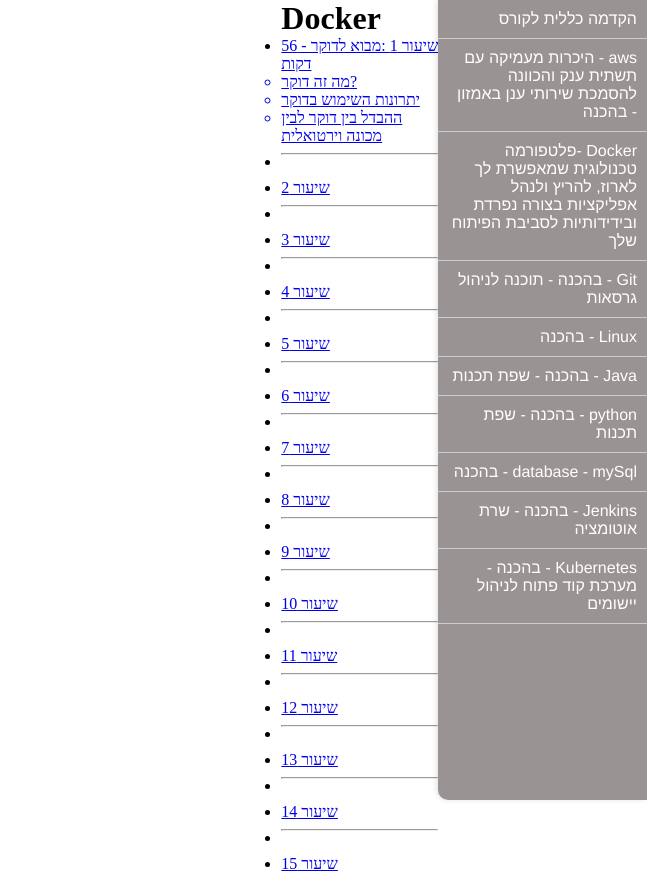
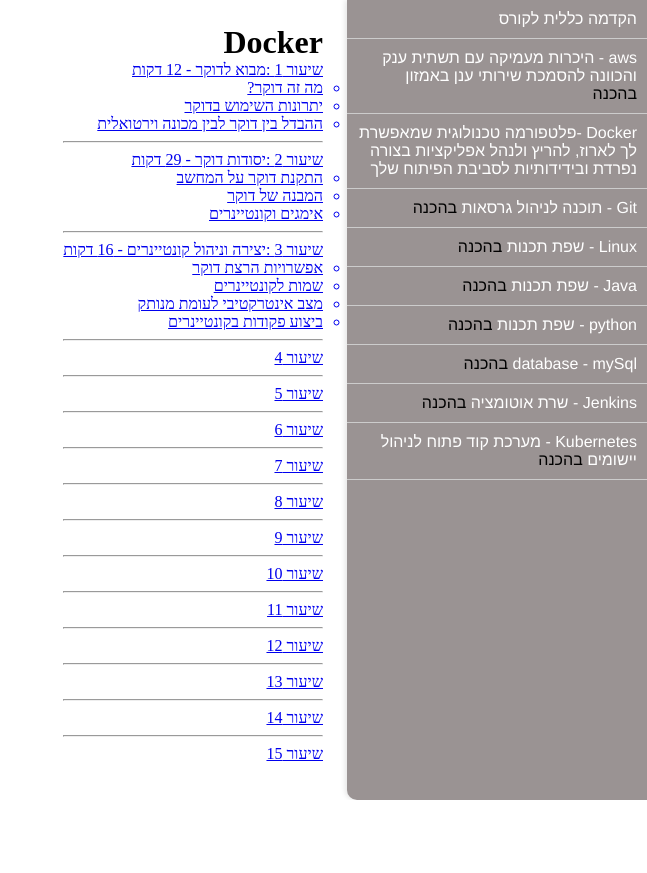
Before and after one commit to amitHebron/final-project, a Flask app: page /docker in a window 1280 px wide. Shown: the part 69-942 px from the top of the page, without its empty margins (633-1280 px from the left). After the commit the page ends 869 px from the top, so only its background shows below. Run offline with Flask 3, Linux system fonts and the light colour scheme.

Commit message:
before the docker change

```diff
--- a/app.py
+++ b/app.py
@@ -4,6 +4,7 @@
 app = Flask(__name__)
 # Create a route decorator
 @app.route('/')
+
 def index():
     return render_template("index.html")
 
@@ -11,11 +12,16 @@
 def docker():
     return render_template("docker.html")
 
+@app.route('/lesson1')
+def lesson1():
+    return render_template("lesson1.html")
+
+
+
 #localhost:5000/user/amit
 @app.route('/user/<name>')
-#הסימני קריאה יהיו קבועים לפני השם שאני מקליד
 def user (name):
-    return "<h1>Hello {}!!!</h1>".format(name)
+     return render_template("user.html", user_name=name)
 
 # Run the application only if this script is the main entry point
 #הפעל את היישום רק אם סקריפט זה הוא נקודת הכניסה הראשית
--- a/templates/base.html
+++ b/templates/base.html
@@ -1,14 +1,16 @@
 <!DOCTYPE html>
 <html lang="en">
+
 <head>
     <meta charset="UTF-8">
     <meta name="viewport" content="width=device-width, initial-scale=1.0">
     <link rel="stylesheet" href="../static/styles.css">
     <title>עמית חברון Devops קורס</title>
 </head>
+
 <body>
     <header>
-        <h1>בעברית - בהובלת המנחה החתיך ברמה בלתי מוסברת  - עמית חברון Devops קורס </h1>
+        <h1>בעברית - בהובלת המנחה החתיך ברמה בלתי מוסברת - עמית חברון Devops קורס </h1>
     </header>
     <div class="container">
 
@@ -16,18 +18,23 @@
         <nav class="side-nav">
             <ul>
                 <li><a href="#">הקדמה כללית לקורס</a></li>
-            <li><a href="#">aws - היכרות מעמיקה עם תשתית ענק והכוונה להסמכת שירותי ענן באמזון - בהכנה</a></li>
-            <li><a href="/docker">Docker -פלטפורמה טכנולוגית שמאפשרת לך לארוז, להריץ ולנהל אפליקציות בצורה נפרדת ובידידותיות לסביבת הפיתוח שלך </a></li>
-            <li><a href="#">Git -  בהכנה - תוכנה לניהול גרסאות</a></li>
-            <li><a href="#">Linux - בהכנה</a></li>
-            <li><a href="#">Java -  בהכנה - שפת תכנות</a></li>
-            <li><a href="#">python - בהכנה - שפת תכנות</a></li>
-            <li><a href="#">database - mySql  - בהכנה </a></li>
-            <li><a href="#">Jenkins - בהכנה - שרת אוטומציה</a></li>
-            <li><a href="#">Kubernetes - בהכנה - מערכת קוד פתוח לניהול יישומים</a></li>
+                <li><a href="#">aws - היכרות מעמיקה עם תשתית ענק והכוונה להסמכת שירותי ענן באמזון <span
+                            style="color: black;"> בהכנה</span></a></li>
+                <li><a href="/docker">Docker -פלטפורמה טכנולוגית שמאפשרת לך לארוז, להריץ ולנהל אפליקציות בצורה נפרדת
+                        ובידידותיות לסביבת הפיתוח שלך </a></li>
+                <li><a href="#">Git - תוכנה לניהול גרסאות <span style="color: black;"> בהכנה</span></a></li>
+                <li><a href="#">Linux - שפת תכנות <span style="color: black;"> בהכנה</span></a></li>
+                <li><a href="#">Java - שפת תכנות<span style="color: black;"> בהכנה</span> </a></li>
+                <li><a href="#">python - שפת תכנות <span style="color: black;"> בהכנה</span> </a></li>
+                <li><a href="#">database - mySql <span style="color: black;"> בהכנה</span> </a></li>
+                <li><a href="#">Jenkins - שרת אוטומציה<span style="color: black;"> בהכנה</span></a></li>
+                <li><a href="#">Kubernetes - מערכת קוד פתוח לניהול יישומים <span style="color: black;">בהכנה</span></a>
+                </li>
             </ul>
         </nav>
         {% block content %}
 
         {% endblock %}
-    <main>
+
+    </div>
+</body>
--- a/templates/docker.html
+++ b/templates/docker.html
@@ -1,12 +1,12 @@
 {% extends "base.html" %}
 
 {% block content %}
-<div class="sirton">
+<div style="padding: 24px; direction: rtl;">
     <h1>Docker</h1>
-    <ul>
+    <ul style="list-style-type: none; padding: 0;">
         <li>
-            <a href="#">
-                שיעור 1 :מבוא לדוקר - 56 דקות
+            <a href="/lesson1">
+                שיעור 1 :מבוא לדוקר - 12 דקות
                 <ul>
                     <li>מה זה דוקר?</li>
                     <li>יתרונות השימוש בדוקר</li>
@@ -14,33 +14,52 @@
                 </ul>
             </a>
         </li>
-        <li><hr></li>
-        <li><a href="#">שיעור 2</a></li>
-        <li><hr></li>
-        <li><a href="#">שיעור 3</a></li>
-        <li><hr></li>
+        <hr>
+        <li>
+            <a href="#">
+                שיעור 2 :יסודות דוקר - 29 דקות
+                <ul>
+                    <li>התקנת דוקר על המחשב</li>
+                    <li>המבנה של דוקר</li>
+                    <li>אימגים וקונטיינרים</li>
+                </ul>
+            </a>
+        </li>
+        <hr>
+        <li>
+            <a href="#">
+                שיעור 3 :יצירה וניהול קונטיינרים - 16 דקות
+                <ul>
+                    <li>אפשרויות הרצת דוקר</li>
+                    <li>שמות לקונטיינרים</li>
+                    <li>מצב אינטרקטיבי לעומת מנותק</li>
+                    <li>ביצוע פקודות בקונטיינרים</li>
+                </ul>
+            </a>
+        </li>
+        <hr>
         <li><a href="#">שיעור 4</a></li>
-        <li><hr></li>
+        <hr>
         <li><a href="#">שיעור 5</a></li>
-        <li><hr></li>
+        <hr>
         <li><a href="#">שיעור 6</a></li>
-        <li><hr></li>
+        <hr>
         <li><a href="#">שיעור 7</a></li>
-        <li><hr></li>
+        <hr>
         <li><a href="#">שיעור 8</a></li>
-        <li><hr></li>
+        <hr>
         <li><a href="#">שיעור 9</a></li>
-        <li><hr></li>
+        <hr>
         <li><a href="#">שיעור 10</a></li>
-        <li><hr></li>
+        <hr>
         <li><a href="#">שיעור 11</a></li>
-        <li><hr></li>
+        <hr>
         <li><a href="#">שיעור 12</a></li>
-        <li><hr></li>
+        <hr>
         <li><a href="#">שיעור 13</a></li>
-        <li><hr></li>
+        <hr>
         <li><a href="#">שיעור 14</a></li>
-        <li><hr></li>
+        <hr>
         <li><a href="#">שיעור 15</a></li>
     </ul>
 </div>
--- /dev/null
+++ b/templates/user.html
@@ -0,0 +1 @@
+<h1> hello {{ user_name | capitalize }}</h1>
```
Also changed, not shown: templates/index.html (+10 -10 lines), templates/lesson1.html (added, +11 -0 lines), 1 other file. Lines whose indentation alone changed are shown as unchanged.
